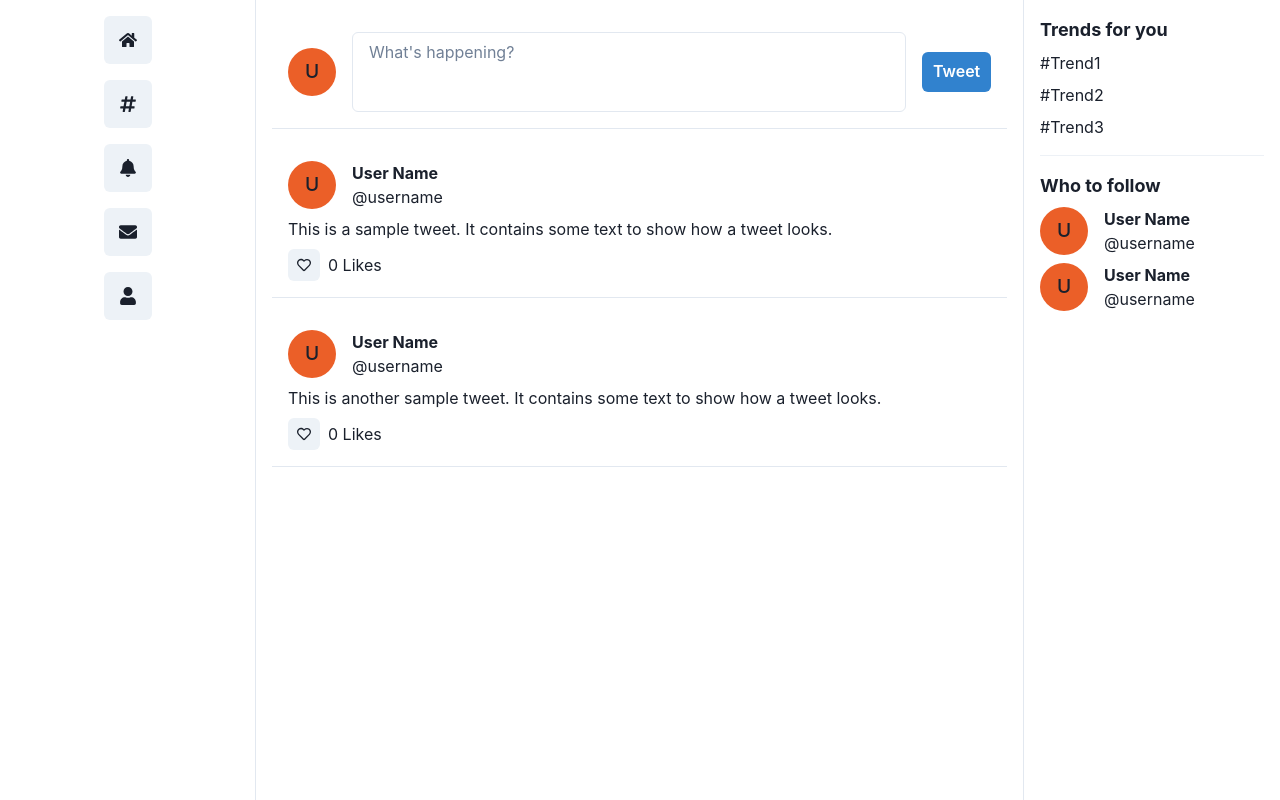
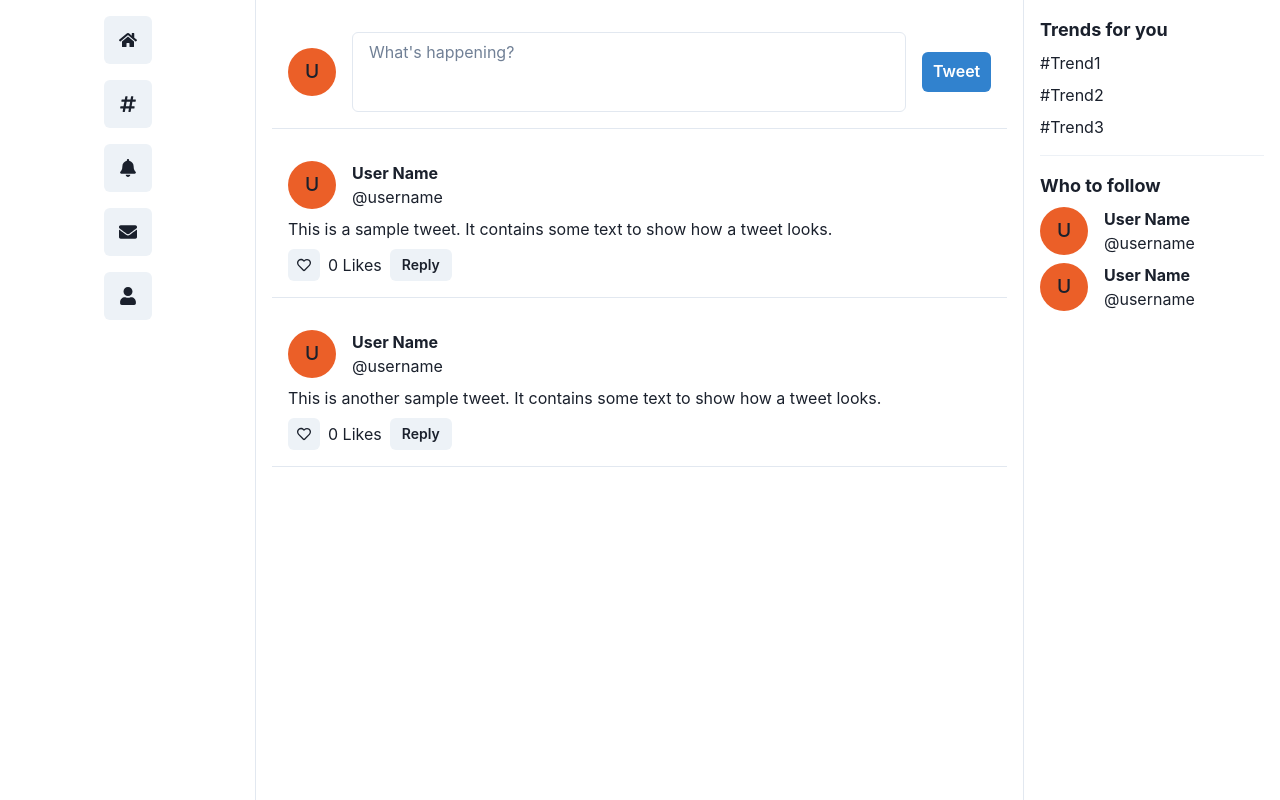
Before and after one commit to GPT-Engineer-App-Dev/social-bird-ui, a React (Vite) app: page / in a window 1280 px wide. Built offline with nearby package versions, Linux system fonts and the light colour scheme.

Commit message:
Implemented functionality to reply to messages (tweets) in the Twitter clone UI. Each tweet now has a "Reply" button, and replies are nested (indented) properly.

```diff
--- a/src/pages/Index.jsx
+++ b/src/pages/Index.jsx
@@ -10,19 +10,25 @@ const Index = () => {
 
   const [tweetContent, setTweetContent] = useState("");
   const [likedTweets, setLikedTweets] = useState([]);
+  const [replies, setReplies] = useState({});
 
-  const handleTweet = () => {
+  const handleTweet = (parentId = null) => {
     if (tweetContent.trim() !== "") {
       const newTweet = {
         id: tweets.length + 1,
         user: "User Name",
         username: "@username",
         content: tweetContent,
-        likes: 0
+        likes: 0,
+        parentId: parentId
       };
       setTweets([newTweet, ...tweets]);
       setTweetContent("");
     }
+  };
+
+  const handleReply = (id) => {
+    setReplies({ ...replies, [id]: !replies[id] });
   };
 
   const handleLike = (id) => {
@@ -34,6 +40,44 @@ const Index = () => {
       setTweets(tweets.map(tweet => tweet.id === id ? { ...tweet, likes: tweet.likes + 1 } : tweet));
     }
   };
+
+  const Tweet = ({ tweet, depth = 0 }) => (
+    <Box key={tweet.id} p={4} borderBottom="1px" borderColor="gray.200" ml={depth * 4}>
+      <HStack spacing={4}>
+        <Avatar name="User" />
+        <VStack align="start" spacing={0}>
+          <Text fontWeight="bold">{tweet.user}</Text>
+          <Text>{tweet.username}</Text>
+        </VStack>
+      </HStack>
+      <Text mt={2}>{tweet.content}</Text>
+      <HStack mt={2}>
+        <IconButton
+          size="sm"
+          icon={likedTweets.includes(tweet.id) ? <FaHeart /> : <FaRegHeart />}
+          onClick={() => handleLike(tweet.id)}
+          colorScheme={likedTweets.includes(tweet.id) ? "red" : "gray"}
+        />
+        <Text>{tweet.likes} {tweet.likes === 1 ? "Like" : "Likes"}</Text>
+        <Button size="sm" onClick={() => handleReply(tweet.id)}>Reply</Button>
+      </HStack>
+      {replies[tweet.id] && (
+        <HStack spacing={4} p={4} borderBottom="1px" borderColor="gray.200">
+          <Avatar name="User" />
+          <Textarea
+            placeholder="Write a reply..."
+            resize="none"
+            value={tweetContent}
+            onChange={(e) => setTweetContent(e.target.value)}
+          />
+          <Button onClick={() => handleTweet(tweet.id)} colorScheme="blue">Reply</Button>
+        </HStack>
+      )}
+      {tweets.filter(t => t.parentId === tweet.id).map(reply => (
+        <Tweet key={reply.id} tweet={reply} depth={depth + 1} />
+      ))}
+    </Box>
+  );
 
   return (
     <Container maxW="container.xl" p={0}>
@@ -74,31 +118,13 @@ const Index = () => {
               value={tweetContent}
               onChange={(e) => setTweetContent(e.target.value)}
             />
-            <Button onClick={handleTweet} colorScheme="blue">Tweet</Button>
+            <Button onClick={() => handleTweet(null)} colorScheme="blue">Tweet</Button>
           </HStack>
 
           {/* Tweets */}
           <VStack spacing={4} align="stretch">
-            {tweets.map((tweet) => (
-              <Box key={tweet.id} p={4} borderBottom="1px" borderColor="gray.200">
-                <HStack spacing={4}>
-                  <Avatar name="User" />
-                  <VStack align="start" spacing={0}>
-                    <Text fontWeight="bold">{tweet.user}</Text>
-                    <Text>{tweet.username}</Text>
-                  </VStack>
-                </HStack>
-                <Text mt={2}>{tweet.content}</Text>
-                <HStack mt={2}>
-                  <IconButton
-                    size="sm"
-                    icon={likedTweets.includes(tweet.id) ? <FaHeart /> : <FaRegHeart />}
-                    onClick={() => handleLike(tweet.id)}
-                    colorScheme={likedTweets.includes(tweet.id) ? "red" : "gray"}
-                  />
-                  <Text>{tweet.likes} {tweet.likes === 1 ? "Like" : "Likes"}</Text>
-                </HStack>
-              </Box>
+            {tweets.filter(tweet => !tweet.parentId).map(tweet => (
+              <Tweet key={tweet.id} tweet={tweet} />
             ))}
           </VStack>
         </VStack>
```
